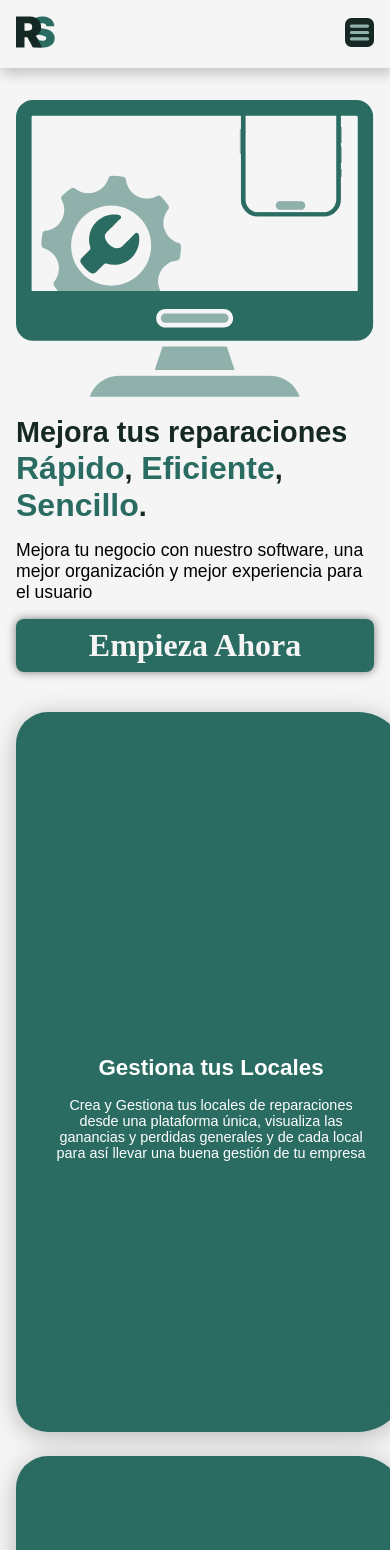
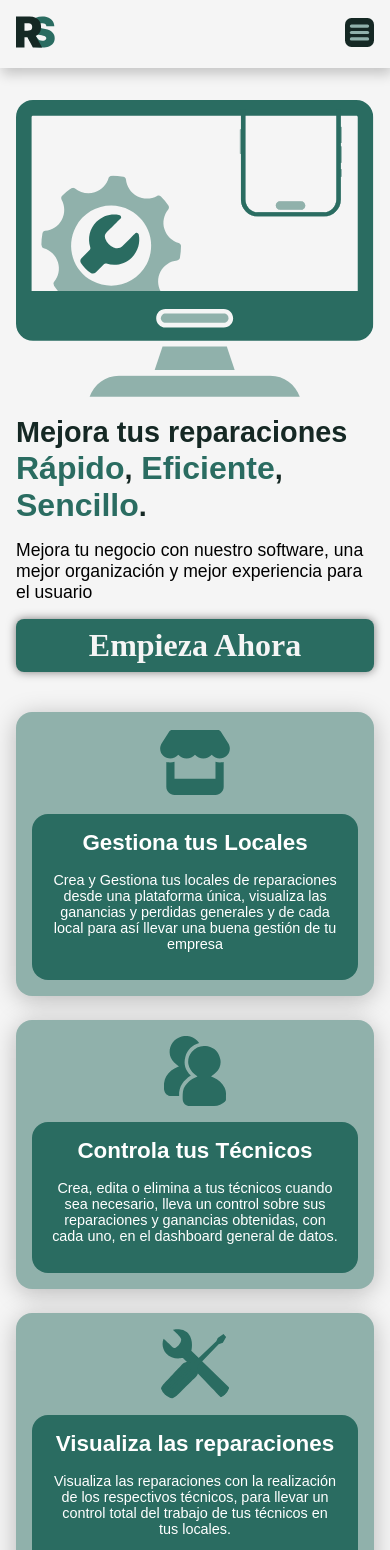
Before and after one commit to Uchaa03/Repasoft_Frontend, a React (Vite) app: page / in a window 390 px wide. Shown: the top 1550 px of the page. Built offline with nearby package versions, Linux system fonts and the light colour scheme; no server answers; a web font is replaced by a local one.

Commit message:
Update for fix home issues

```diff
--- a/src/assets/sass/components/_articleCard.scss
+++ b/src/assets/sass/components/_articleCard.scss
@@ -1,4 +1,4 @@
-.card {
+.article-card {
   display: flex;
   flex-direction: row;
   align-items: stretch;
--- a/src/assets/sass/main.css
+++ b/src/assets/sass/main.css
@@ -364,7 +364,7 @@ main {
   }
 }
 
-.card {
+.article-card {
   display: flex;
   flex-direction: row;
   align-items: stretch;
@@ -379,16 +379,16 @@ main {
   animation: fadeInUp 0.6s ease-out 1s forwards;
   opacity: 0;
 }
-.card--reverse {
+.article-card--reverse {
   flex-direction: row-reverse;
 }
-.card__image {
+.article-card__image {
   width: 10rem;
   height: 10rem;
   margin: auto 2rem;
   object-fit: contain;
 }
-.card__content {
+.article-card__content {
   flex: 1 1 auto;
   padding: 2rem;
   display: flex;
@@ -399,14 +399,14 @@ main {
   border-radius: 1rem;
   text-align: left;
 }
-.card__title {
+.article-card__title {
   font-family: "M PLUS Rounded 1c", sans-serif;
   font-size: 2.5rem;
   font-weight: 700;
   margin-bottom: 1rem;
   color: #fff;
 }
-.card__desc {
+.article-card__desc {
   font-family: "Nunito Sans", sans-serif;
   font-size: 1.2rem;
   font-weight: 500;
@@ -414,49 +414,49 @@ main {
   margin: 0;
 }
 @media (max-width: 768px) {
-  .card {
+  .article-card {
     flex-direction: column;
     margin: 1rem 2rem;
   }
-  .card--reverse {
+  .article-card--reverse {
     flex-direction: column;
   }
-  .card__image, .card__content {
+  .article-card__image, .article-card__content {
     margin: 1rem;
     border-radius: 16px;
     text-align: center;
   }
-  .card__image {
+  .article-card__image {
     width: 80px;
     height: 80px;
     margin: 1rem auto 0 auto;
   }
-  .card__content {
+  .article-card__content {
     padding: 1rem 1.5rem 2rem 1.5rem;
   }
-  .card__title {
+  .article-card__title {
     font-size: 1.6rem;
   }
-  .card__desc {
+  .article-card__desc {
     font-size: 1rem;
   }
 }
 @media (max-width: 480px) {
-  .card {
+  .article-card {
     margin: 1.5rem 1rem;
   }
-  .card__content {
+  .article-card__content {
     padding: 1rem 1.2rem 1.8rem 1.2rem;
   }
-  .card__image {
+  .article-card__image {
     width: 70px;
     height: 70px;
     margin: 1rem auto 0 auto;
   }
-  .card__title {
+  .article-card__title {
     font-size: 1.4rem;
   }
-  .card__desc {
+  .article-card__desc {
     font-size: 0.9rem;
   }
 }
@@ -699,23 +699,23 @@ main {
   }
 }
 
-.cards {
+.article-cards {
   max-width: 1200px;
   margin: 0 auto;
   padding: 0 5rem;
 }
 @media (max-width: 1024px) and (min-width: 769px) {
-  .cards {
+  .article-cards {
     padding: 0 3rem;
   }
 }
 @media (max-width: 768px) and (min-width: 481px) {
-  .cards {
+  .article-cards {
     padding: 0;
   }
 }
 @media (max-width: 480px) {
-  .cards {
+  .article-cards {
     padding: 0;
   }
 }
--- a/src/assets/sass/pages/_home.scss
+++ b/src/assets/sass/pages/_home.scss
@@ -140,7 +140,7 @@
   }
 }
 
-.cards {
+.article-cards {
   max-width: 1200px;
   margin: 0 auto;
   padding: 0 5rem;
@@ -148,11 +148,9 @@
   @media (max-width: 1024px) and (min-width: 769px) {
     padding: 0 3rem;
   }
-
   @media (max-width: 768px) and (min-width: 481px) {
     padding: 0;
   }
-
   @media (max-width: 480px) {
     padding: 0;
   }
--- a/src/components/ArticleCard.jsx
+++ b/src/components/ArticleCard.jsx
@@ -7,11 +7,11 @@ const ArticleCard = ({
                          reverse = false,
                      }) => {
     return (
-        <article className={`card${reverse ? ' card--reverse' : ''}`}>
-            <img className="card__image" src={image} alt={title} />
-            <div className="card__content">
-                <h2 className="card__title">{title}</h2>
-                <p className="card__desc">{description}</p>
+        <article className={`article-card${reverse ? ' article-card--reverse' : ''}`}>
+            <img className="article-card__image" src={image} alt={title} />
+            <div className="article-card__content">
+                <h2 className="article-card__title">{title}</h2>
+                <p className="article-card__desc">{description}</p>
             </div>
         </article>
     );
--- a/src/pages/Home.jsx
+++ b/src/pages/Home.jsx
@@ -18,7 +18,7 @@ const Home = () => {
                 <button className="hero__button" onClick={() => navigate('/register')}>Empieza Ahora</button>
                 <img src="/img/HeroIcon.svg" alt="Icono decorativo para hero" className="hero__img"/>
             </section>
-            <section className="cards">
+            <section className="article-cards">
                 <ArticleCard
                     title="Gestiona tus Locales"
                     description="Crea y Gestiona tus locales de reparaciones desde una plataforma única, visualiza las ganancias y perdidas generales y de cada local para así llevar una buena gestión de tu empresa"
```
Also changed, not shown: 1 other file (tests, documents, lock files or other folders).
